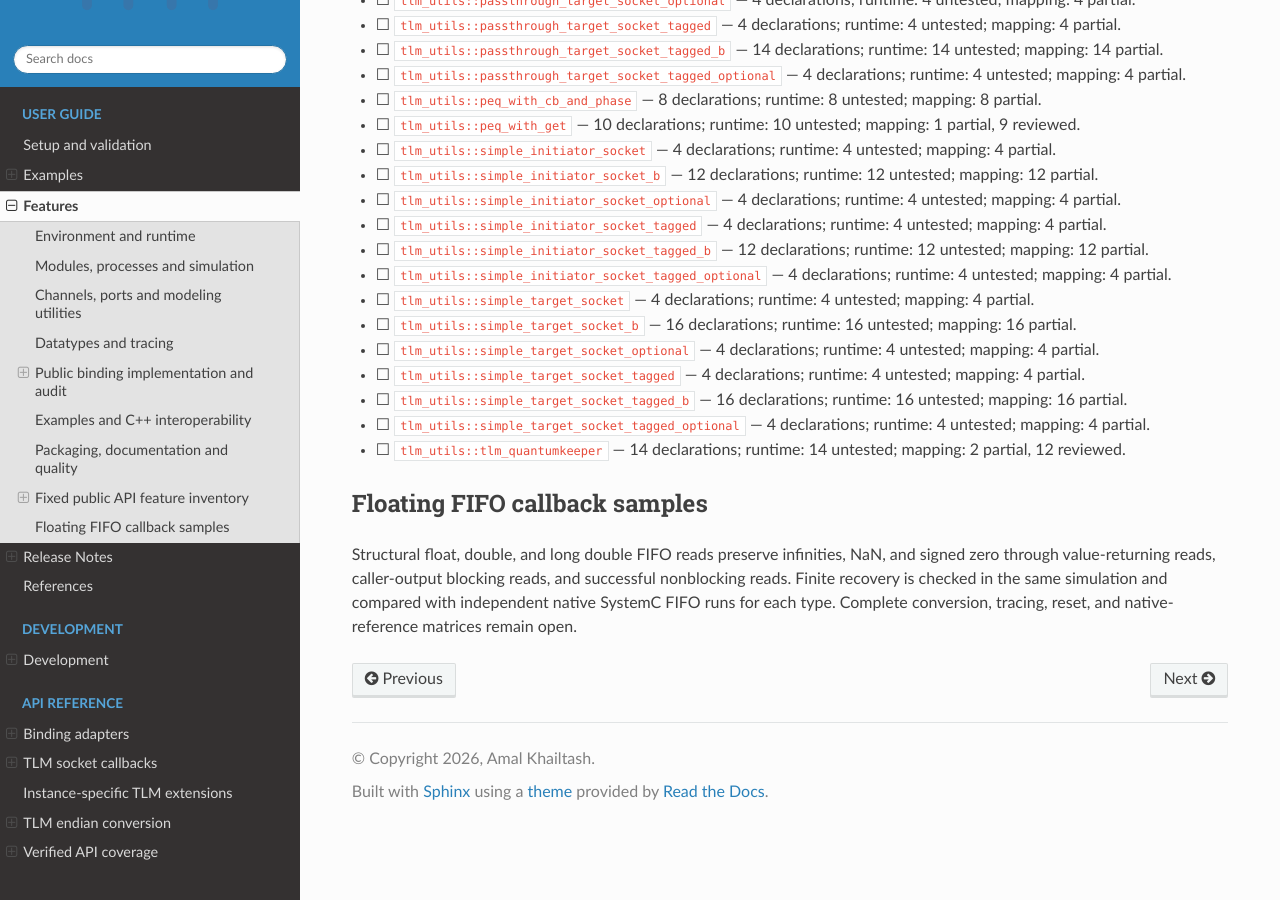
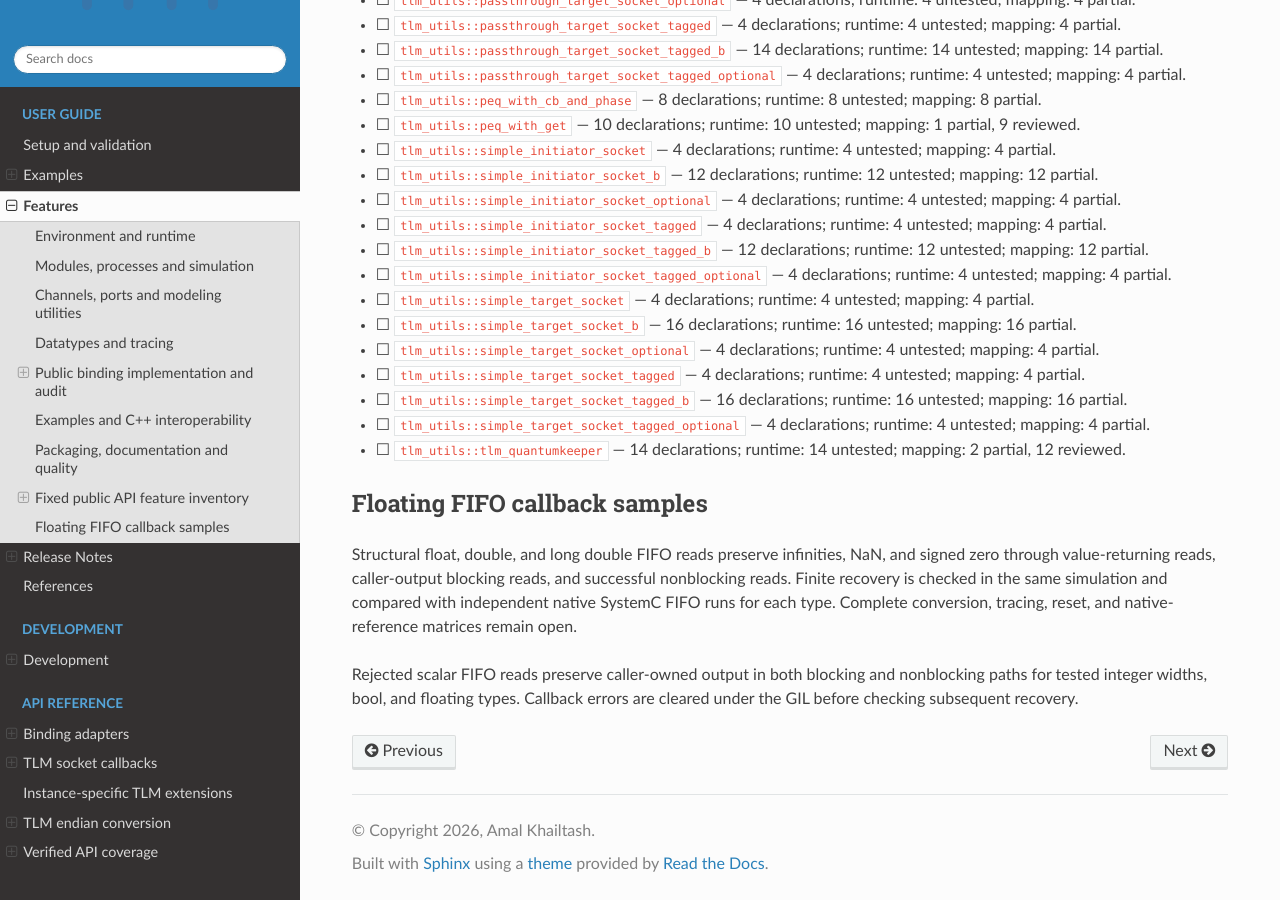
Before and after one commit to amal-khailtash/pysystemc, a Sphinx documentation site: the page built from docs/intro/features.rst, in a window 1280 px wide and 900 px high, scrolled down 26583 px. Built offline with Sphinx 7.4.7 and the Read the Docs theme 3.1.0, drawn with Linux system fonts in a browser that asks for light colours.

Commit message:
test: preserve FIFO blocking output on callback errors

```diff
--- a/docs/intro/features.rst
+++ b/docs/intro/features.rst
@@ -1126,3 +1126,7 @@ and successful nonblocking reads. Finite
 recovery is checked in the same simulation and compared with independent native
 SystemC FIFO runs for each type. Complete conversion, tracing, reset,
 and native-reference matrices remain open.
+
+Rejected scalar FIFO reads preserve caller-owned output in both blocking and
+nonblocking paths for tested integer widths, bool, and floating types. Callback
+errors are cleared under the GIL before checking subsequent recovery.
```
Also changed, not shown: CHANGELOG.md (+2 -0 lines), 1 other file.
